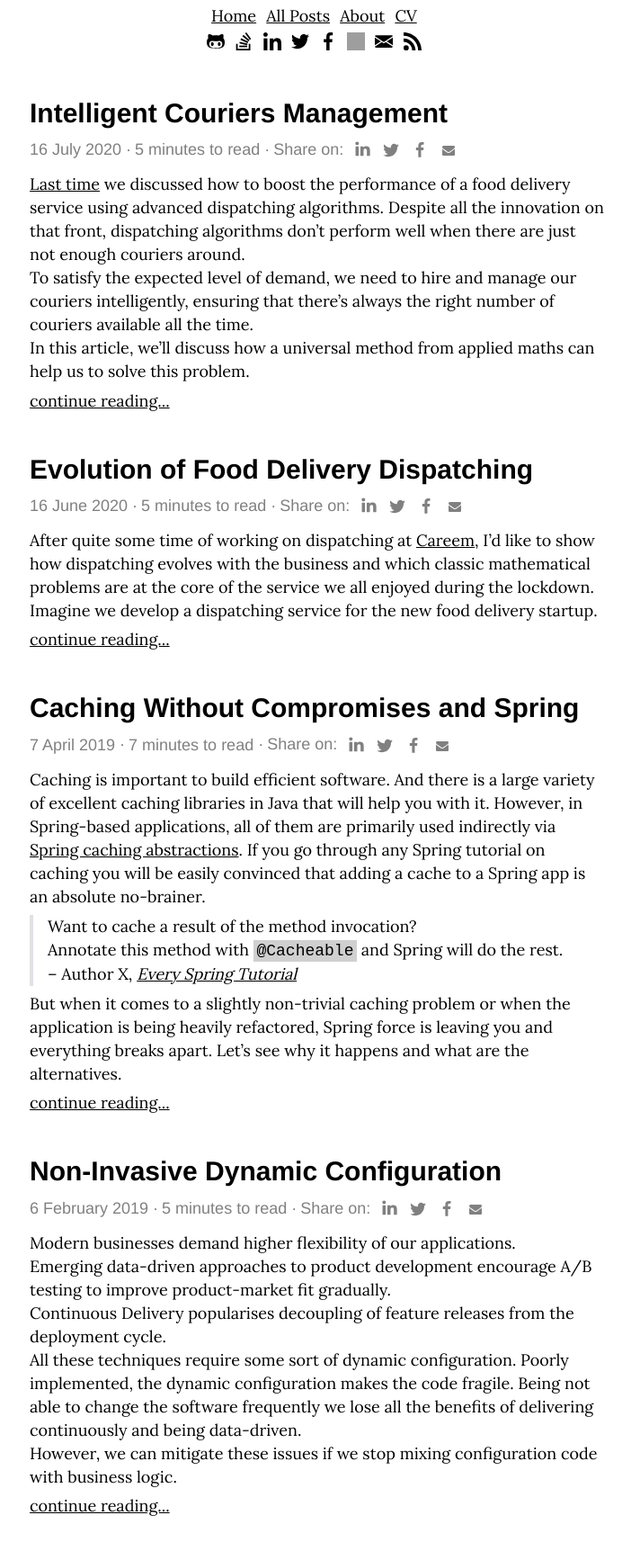
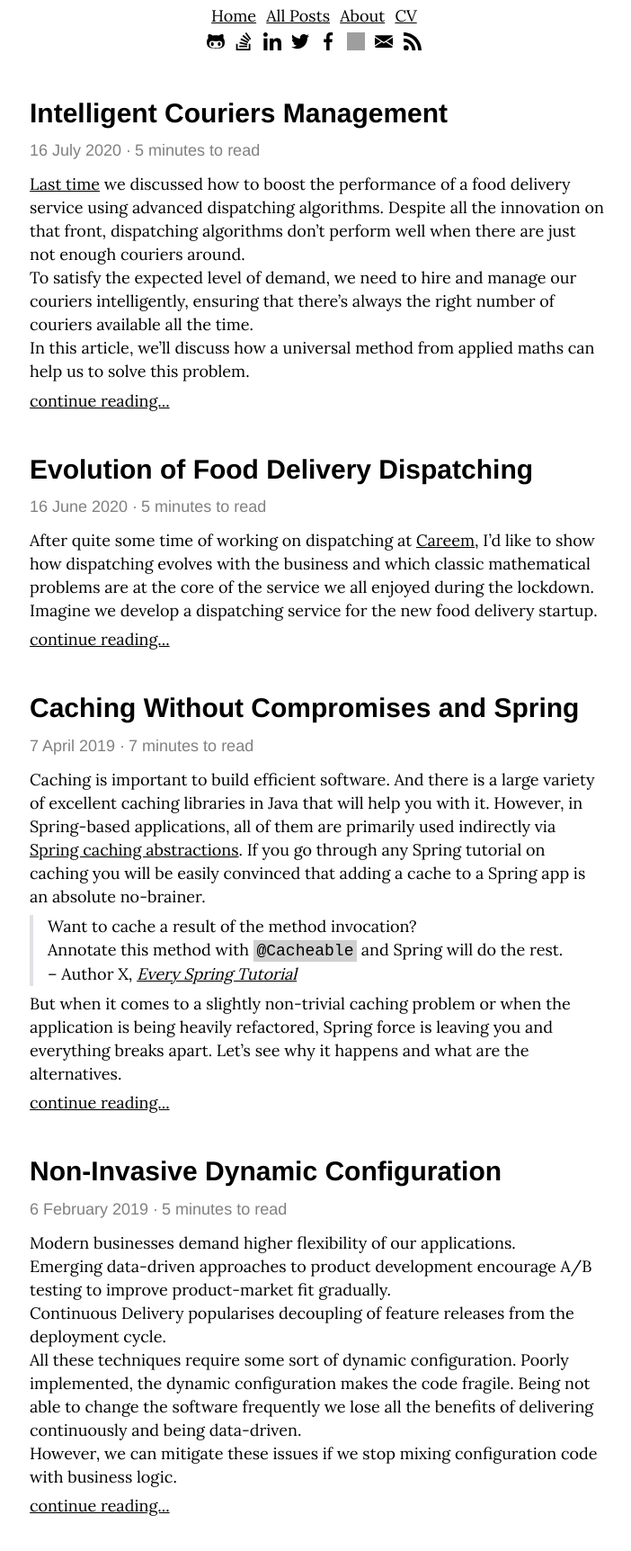
Before and after one commit to IlyaZinkovich/ilyazinkovich.github.io, a Jekyll site: the page built from index.html, in a window 1280 px wide, cut to the strip 186-1920 px from the top of the page. Shown: the top 1724 px of the strip at 90% size, without its empty margins (287-989 px from the left). Built offline with Jekyll 4.4.1, drawn with Linux system fonts in a browser that asks for light colours; the list of posts is cut into pages by our own code; some of the changed text lies outside the part shown; grey boxes are pictures that could not be loaded.

Commit message:
Changed subline style

```diff
--- a/css/main.scss
+++ b/css/main.scss
@@ -84,10 +84,12 @@
   ul {
     margin-left: 0em;
     color: gray;
+    height: 36px;
   }
   ul li {
     list-style: none;
     display: inline;
+    line-height: 36px;
   }
   ul li:after {
     content: " \00b7";
--- a/index.html
+++ b/index.html
@@ -21,15 +21,6 @@
         {{ words | plus: 180 | divided_by: 180 | plus: 1 | append: ' minutes to read' }}
         {% endunless %}
       </li>
-      <li>
-        <span>Share on:</span>
-        <div id="share-buttons">
-          <div class="linkedin" title="Share this on Linkedin" onclick="window.open('https://www.linkedin.com/shareArticle?mini=true&url={{ site.url }}{{ post.url }}&title=&summary=&source=');"><svg viewBox="0 0 1792 1792" xmlns="http://www.w3.org/2000/svg"><path d="M477 625v991h-330v-991h330zm21-306q1 73-50.5 122t-135.5 49h-2q-82 0-132-49t-50-122q0-74 51.5-122.5t134.5-48.5 133 48.5 51 122.5zm1166 729v568h-329v-530q0-105-40.5-164.5t-126.5-59.5q-63 0-105.5 34.5t-63.5 85.5q-11 30-11 81v553h-329q2-399 2-647t-1-296l-1-48h329v144h-2q20-32 41-56t56.5-52 87-43.5 114.5-15.5q171 0 275 113.5t104 332.5z"/></svg></div>
-          <div class="twitter" title="Share this on Twitter" onclick="window.open('http://twitter.com/home?status={{ site.url }}{{ post.url }}');"><svg viewBox="0 0 1792 1792" xmlns="http://www.w3.org/2000/svg"><path d="M1684 408q-67 98-162 167 1 14 1 42 0 130-38 259.5t-115.5 248.5-184.5 210.5-258 146-323 54.5q-271 0-496-145 35 4 78 4 225 0 401-138-105-2-188-64.5t-114-159.5q33 5 61 5 43 0 85-11-112-23-185.5-111.5t-73.5-205.5v-4q68 38 146 41-66-44-105-115t-39-154q0-88 44-163 121 149 294.5 238.5t371.5 99.5q-8-38-8-74 0-134 94.5-228.5t228.5-94.5q140 0 236 102 109-21 205-78-37 115-142 178 93-10 186-50z"/></svg></div>
-          <div class="facebook" title="Share this on Facebook" onclick="window.open('http://www.facebook.com/share.php?u={{ site.url }}{{ post.url }}');"><svg viewBox="0 0 1792 1792" xmlns="http://www.w3.org/2000/svg"><path d="M1343 12v264h-157q-86 0-116 36t-30 108v189h293l-39 296h-254v759h-306v-759h-255v-296h255v-218q0-186 104-288.5t277-102.5q147 0 228 12z"/></svg></div>
-          <div class="mail" title="Share this through Email" onclick="window.open('mailto:?&body={{ site.url }}{{ post.url }}');"><svg viewBox="0 0 1792 1792" xmlns="http://www.w3.org/2000/svg"><path d="M1792 710v794q0 66-47 113t-113 47h-1472q-66 0-113-47t-47-113v-794q44 49 101 87 362 246 497 345 57 42 92.5 65.5t94.5 48 110 24.5h2q51 0 110-24.5t94.5-48 92.5-65.5q170-123 498-345 57-39 100-87zm0-294q0 79-49 151t-122 123q-376 261-468 325-10 7-42.5 30.5t-54 38-52 32.5-57.5 27-50 9h-2q-23 0-50-9t-57.5-27-52-32.5-54-38-42.5-30.5q-91-64-262-182.5t-205-142.5q-62-42-117-115.5t-55-136.5q0-78 41.5-130t118.5-52h1472q65 0 112.5 47t47.5 113z"/></svg></div>
-        </div>
-      </li>
     </ul>
   </div>
   {{ post.excerpt }}
```
